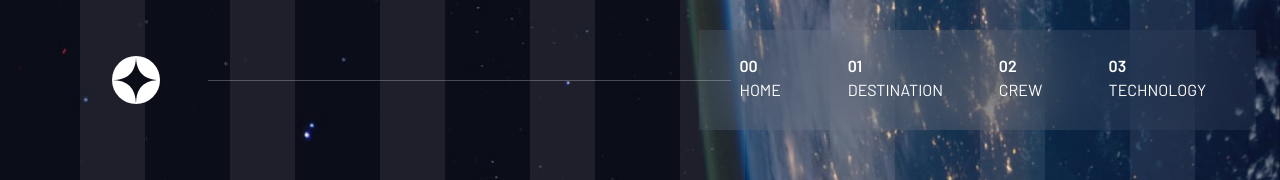
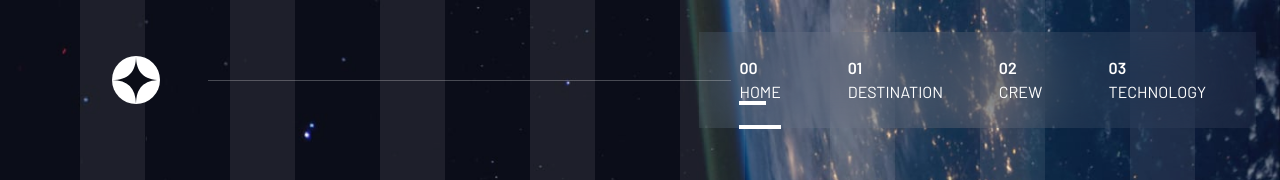
Before and after one commit to mmuneeb1000/space-tourism-site, a React (Vite) app: page / in a window 1280 px wide. Shown: the top 180 px of the page. Built offline with nearby package versions, Linux system fonts and the light colour scheme; a web font is replaced by a local one.

Commit message:
header hover function

```diff
--- a/src/components/Header.jsx
+++ b/src/components/Header.jsx
@@ -20,24 +20,60 @@ export default function Header() {
         <img className="max-w-20" src={MenuHamburger} />
       </button>
       <nav className="hidden relative w-170 lg:flex justify-end z-10 bg-white/5 backdrop-blur-2xl px-10">
-        <ul className="flex gap-12 uppercase ">
-          <li className="py-6 border-b-4 border-transparent hover:border-white">
-            <NavLink to="/">
+        <ul className="flex gap-12 uppercase py-6">
+          <li>
+            <NavLink
+              className={({ isActive }) =>
+                `border-b-4 py-6  ${
+                  isActive
+                    ? "border-white"
+                    : "border-transparent hover:border-white/40"
+                }`
+              }
+              to="/"
+            >
               <span className="mr-2 font-semibold">00</span> Home
             </NavLink>
           </li>
-          <li className="py-6 border-b-4 border-transparent hover:border-white">
-            <NavLink to="/destination">
+          <li>
+            <NavLink
+              className={({ isActive }) =>
+                `border-b-4 py-6  ${
+                  isActive
+                    ? "border-white"
+                    : "border-transparent hover:border-white/40"
+                }`
+              }
+              to="/destination"
+            >
               <span className="mr-2 font-semibold">01</span> Destination
             </NavLink>
           </li>
-          <li className="py-6 border-b-4 border-transparent hover:border-white">
-            <NavLink to="/crew">
+          <li>
+            <NavLink
+              className={({ isActive }) =>
+                `border-b-4 py-6  ${
+                  isActive
+                    ? "border-white"
+                    : "border-transparent hover:border-white/40"
+                }`
+              }
+              to="/crew"
+            >
               <span className="mr-2 font-semibold">02</span> Crew
             </NavLink>
           </li>
-          <li className="py-6 border-b-4 border-transparent hover:border-white">
-            <NavLink to="/technology">
+          <li>
+            <NavLink
+              className={({ isActive }) =>
+                `border-b-4 py-6  ${
+                  isActive
+                    ? "border-white"
+                    : "border-transparent hover:border-white/40"
+                }`
+              }
+              to="/technology"
+            >
               <span className="mr-2 font-semibold">03</span> Technology
             </NavLink>
           </li>
```
